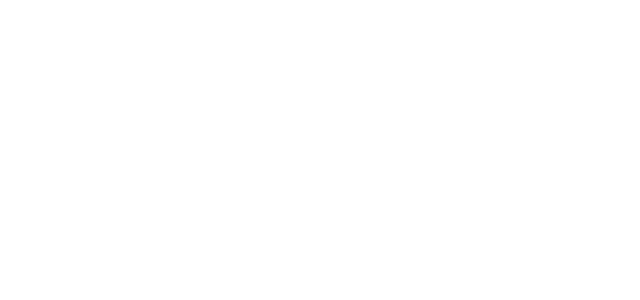
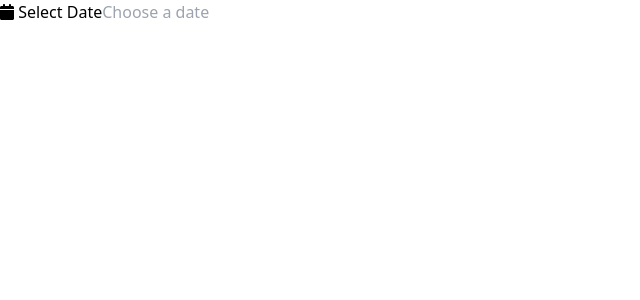
Before and after one commit to Asim1O1/Booking-App, a React (Vite) app in the folder Booking/: page /calendar in a window 1280 px wide. Shown: the top 300 px of the page, without its empty margins (0-640 px from the left). Built offline with nearby package versions, Linux system fonts and the light colour scheme.

Commit message:
calendar comp inital design

```diff
--- a/Booking/package.json
+++ b/Booking/package.json
@@ -14,6 +14,7 @@
     "@fortawesome/fontawesome-svg-core": "^6.5.2",
     "@fortawesome/free-solid-svg-icons": "^6.5.2",
     "@fortawesome/react-fontawesome": "^0.2.2",
+    "date-fns": "^3.6.0",
     "react": "^18.3.1",
     "react-datepicker": "^7.3.0",
     "react-dom": "^18.3.1",
--- a/Booking/src/components/calendar.jsx
+++ b/Booking/src/components/calendar.jsx
@@ -1,12 +1,32 @@
-import React from 'react';
+import React, { useState } from 'react';
+import DatePicker from 'react-datepicker';
+import 'react-datepicker/dist/react-datepicker.css';
+import { FontAwesomeIcon } from '@fortawesome/react-fontawesome';
 import { faCalendar } from '@fortawesome/free-solid-svg-icons';
 
+const Calendar = () => {
+  const [startDate, setStartDate] = useState(null);
 
-const Calendar = ()=>
-{
+  const handleDateChange = (date) => {
+    setStartDate(date);
+    // You can perform any action with the selected date here
+  };
 
+  return (
+    <div className="calendar-container">
+      <label className="calendar-label">
+        <FontAwesomeIcon icon={faCalendar} /> Select Date
+      </label>
+      <DatePicker
+        selected={startDate}
+        onChange={handleDateChange}
+        className="calendar-input"
+        placeholderText="Choose a date"
+        dateFormat="dd/MM/yyyy"
+        minDate={new Date()} // Disable past dates
+      />
+    </div>
+  );
+};
 
-}
-
-
-export default Calendar
+export default Calendar;
```
Also changed, not shown: 1 other file (tests, documents, lock files or other folders).
